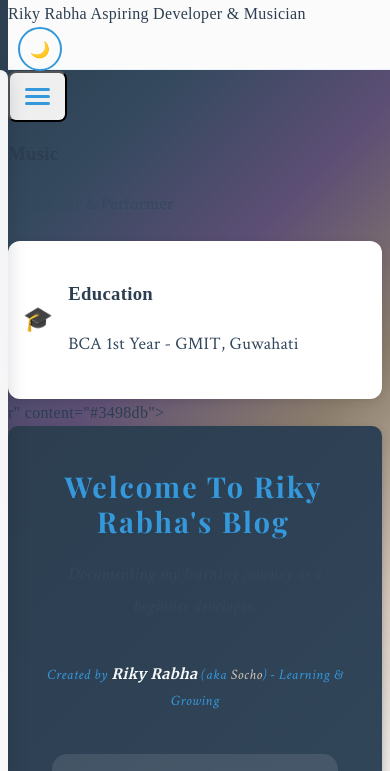
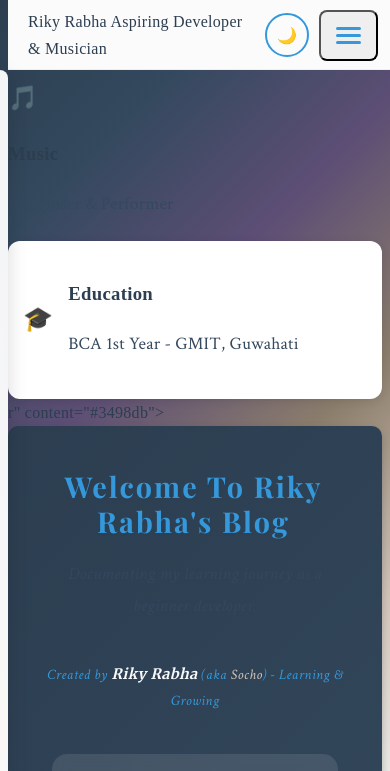
Before and after one commit to RiSky84/Rikyblog, a plain HTML site: page index.html in a window 390 px wide. Both pictures are taken after a click on the button "Switch to dark mode". Shown: the top 771 px of the page. Drawn offline with nearby package versions, Linux system fonts and the light colour scheme.

Commit message:
🐛 Fix Dark Mode Toggle - Navigation Layout & JavaScript Issues
🔧 HTML Structure Fixes:
- Added proper nav-content wrapper for better layout
- Created nav-controls container for dark mode toggle and mobile menu
- Improved semantic structure for navigation elements

🎨 CSS Layout Improvements:
- Added .nav-controls flexbox styling for proper button alignment
- Ensured dark mode toggle is visible and properly positioned
- Fixed spacing between navigation controls

🛠️ JavaScript Debugging:
- Added console logging to help debug dark mode initialization
- Added safety check for showNotification function
- Prevented JS errors from breaking dark mode functionality

🎯 Issue Resolution:
- Fixed dark mode toggle not being visible or clickable
- Improved navigation layout on both desktop and mobile
- Enhanced error handling for better reliability

```diff
--- a/index.html
+++ b/index.html
@@ -46,6 +46,7 @@
     <!-- Navigation Menu -->
     <nav class="nav-menu">
         <div class="nav-container">
+            <div class="nav-content">
                 <div class="nav-logo">
                     <span class="logo-text">Riky Rabha</span>
                     <span class="logo-subtitle">Aspiring Developer & Musician</span>
@@ -57,6 +58,7 @@
                     <li><a href="#youtube-channel" class="nav-link">YouTube</a></li>
                     <li><a href="#contact" class="nav-link">Contact</a></li>
                 </ul>
+                <div class="nav-controls">
                     <button class="dark-mode-toggle" aria-label="Switch to dark mode">
                         <span class="theme-icon">🌙</span>
                     </button>
@@ -65,6 +67,8 @@
                         <span></span>
                         <span></span>
                     </button>
+                </div>
+            </div>
         </div>
     </nav>
 
--- a/script.js
+++ b/script.js
@@ -164,10 +164,14 @@ function initializeDarkMode() {
     const body = document.body;
     const prefersDark = window.matchMedia('(prefers-color-scheme: dark)');
 
+    console.log('Dark mode toggle element found:', !!darkModeToggle);
+
     // Check for saved theme preference or default to system preference
     const savedTheme = localStorage.getItem('theme');
     const systemTheme = prefersDark.matches ? 'dark' : 'light';
     const currentTheme = savedTheme || systemTheme;
+
+    console.log('Current theme:', currentTheme);
 
     // Apply the theme
     if (currentTheme === 'dark') {
@@ -187,12 +191,14 @@ function initializeDarkMode() {
             // Update toggle icon with animation
             updateToggleIcon(isDark);
 
-            // Show notification
-            showNotification(
-                `Switched to ${isDark ? 'dark' : 'light'} mode ${isDark ? '🌙' : '☀️'}`,
-                'success',
-                2000
-            );
+            // Show notification only if function exists
+            if (typeof showNotification === 'function') {
+                showNotification(
+                    `Switched to ${isDark ? 'dark' : 'light'} mode ${isDark ? '🌙' : '☀️'}`,
+                    'success',
+                    2000
+                );
+            }
 
             // Add smooth transition for theme change
             body.style.transition = 'background-color 0.3s ease, color 0.3s ease';
--- a/style.css
+++ b/style.css
@@ -506,6 +506,12 @@ footer {
     justify-content: space-between;
     align-items: center;
     height: 70px;
+}
+
+.nav-controls {
+    display: flex;
+    align-items: center;
+    gap: 10px;
 }
 
 .logo {
```
Lines whose indentation alone changed are shown as unchanged.
